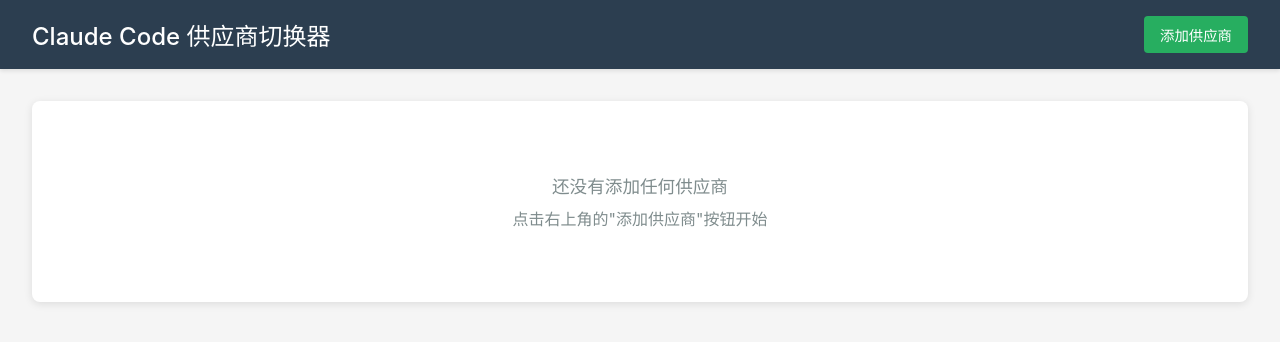
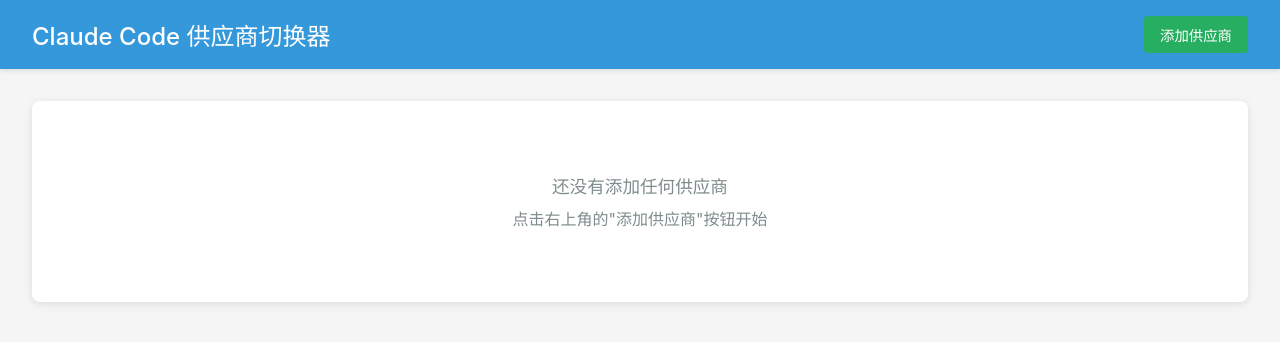
Before and after one commit to lorsque-sir/cc-switch--, a React (Vite) app: page / in a window 1280 px wide. Shown: the top 342 px of the page. Built offline with nearby package versions, Linux system fonts and the light colour scheme.

Commit message:
优化UI样式：调整头部背景色和按钮焦点样式

```diff
--- a/src/renderer/App.css
+++ b/src/renderer/App.css
@@ -5,7 +5,7 @@
 }
 
 .app-header {
-  background: #2c3e50;
+  background: #3498db;
   color: white;
   padding: 1rem 2rem;
   display: flex;
@@ -54,6 +54,10 @@
 
 .add-btn:hover {
   background: #229954;
+}
+
+.add-btn:focus {
+  outline: none;
 }
 
 .app-main {
```
